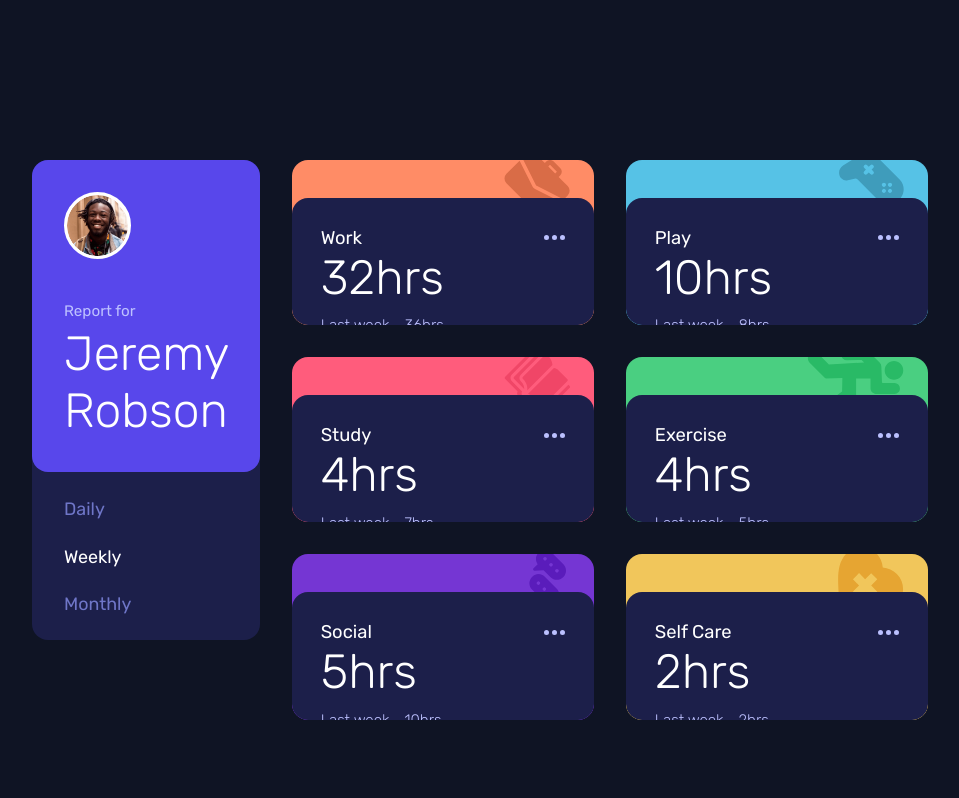
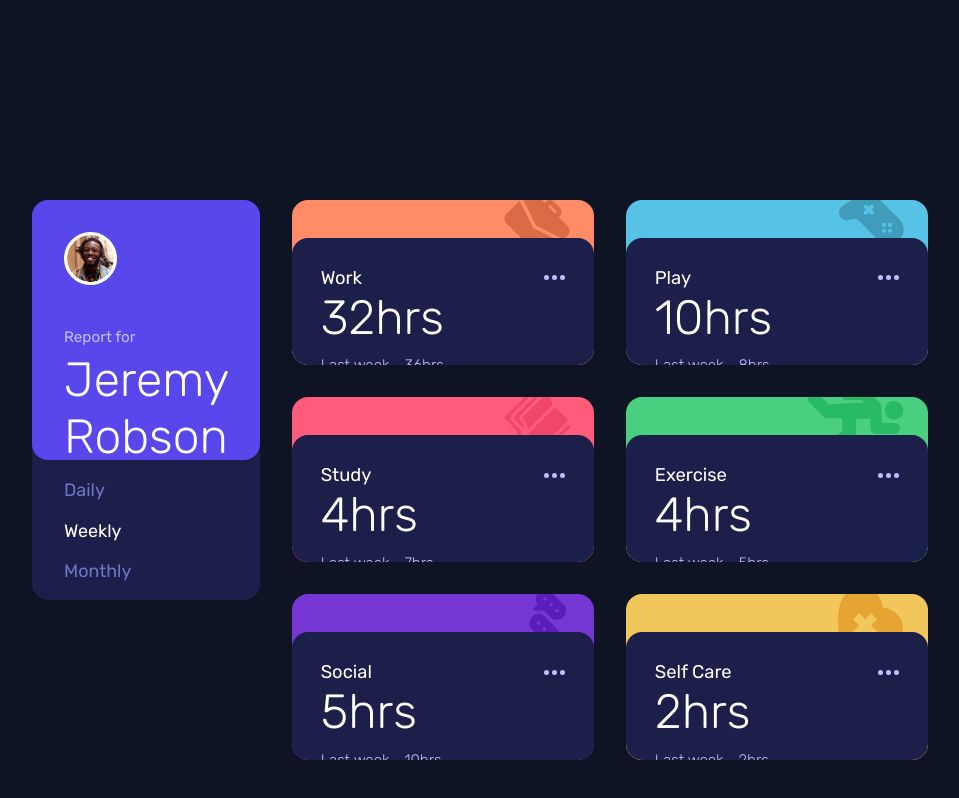
Before and after one commit to WandoCode/time-tracking-app, a React (Create React App) app: page / in a window 1280 px wide. Shown: the whole page, without its empty margins (160-1119 px from the left). Built offline with nearby package versions, Linux system fonts and the light colour scheme.

Commit message:
Minor correction

```diff
--- a/src/App.js
+++ b/src/App.js
@@ -22,7 +22,7 @@ function App() {
   return (
     <div className="container">
       <UserBoard sendTimeFrame={getTimeFrame} />
-      <div className="cards">{cardGenerator(datas)}</div>
+      <main className="cards">{cardGenerator(datas)}</main>
     </div>
   );
 }
--- a/src/style/_general.scss
+++ b/src/style/_general.scss
@@ -21,7 +21,7 @@ body {
 
   @include breakpoint-sm {
     width: 70%;
-    height: 60%;
+    height: 50%;
     display: flex;
     margin: 0;
   }
--- a/src/style/main.css
+++ b/src/style/main.css
@@ -30,7 +30,7 @@ body {
 @media (min-width: 1000px) {
   .container {
     width: 70%;
-    height: 60%;
+    height: 50%;
     display: flex;
     margin: 0;
   }
```
